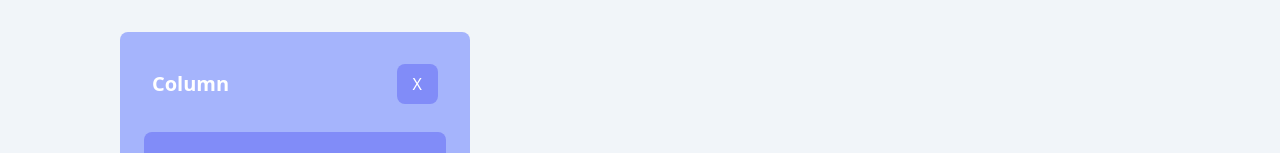
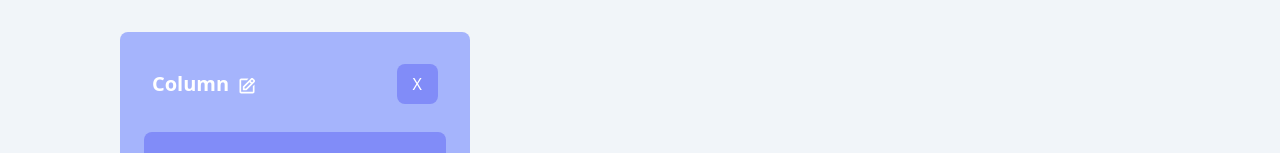
Before and after one commit to fleffy/kanban-board, a React (Vite) app: page / in a window 1280 px wide. Both pictures are taken after a click on the button "+ column". Shown: the part 225-378 px from the top of the page. Built offline with nearby package versions, Linux system fonts and the light colour scheme.

Commit message:
changed crypto.randomUUID() to uuidv4 package

```diff
--- a/package.json
+++ b/package.json
@@ -13,7 +13,8 @@
     "react": "^18.2.0",
     "react-dom": "^18.2.0",
     "react-icons": "^4.7.1",
-    "react-redux": "^8.0.5"
+    "react-redux": "^8.0.5",
+    "uuid": "^9.0.0"
   },
   "devDependencies": {
     "@types/react": "^18.0.26",
--- a/src/components/KanbanApp/Column/Columns.jsx
+++ b/src/components/KanbanApp/Column/Columns.jsx
@@ -1,5 +1,7 @@
 import { useDispatch } from 'react-redux'
 import { removeColumn, addTask, removeTask } from '../../../store/kanbanSlice'
+import { v4 as uuidv4 } from 'uuid'
+import { BiEdit } from 'react-icons/bi'
 
 export const Columns = ({ kanban }) => {
 	const dispatch = useDispatch()
@@ -12,7 +14,7 @@ export const Columns = ({ kanban }) => {
 		const newTask = {
 			taskText: newTaskText,
 			taskTime: new Date().toLocaleString(),
-			taskID: crypto.randomUUID(),
+			taskID: uuidv4(),
 		}
 		dispatch(addTask({ id, newTask }))
 	}
@@ -26,7 +28,10 @@ export const Columns = ({ kanban }) => {
 			<div>
 				<div className='flex flex-col gap-5 text-white bg-indigo-300 dark:bg-[#202123] rounded-lg w-[350px] p-6'>
 					<div className='rounded-lg p-2 flex items-center justify-between'>
-						<h3 className='font-semibold text-xl'>{kanban.title}</h3>
+						<button className='flex items-center hover:opacity-80 transition-all'>
+							<h3 className='font-semibold text-xl'>{kanban.title}</h3>
+							<BiEdit className='ml-2 mt-1 w-[20px] h-[20px]' />
+						</button>
 						<button
 							onClick={() => deleteColumn(kanban.id)}
 							className='bg-indigo-400 dark:bg-indigo-700 py-2 px-4 rounded-lg outline-none dark:opacity-40 dark:hover:opacity-100 transition'
@@ -37,7 +42,7 @@ export const Columns = ({ kanban }) => {
 					<div>
 						{kanban.tasks.map((task) => (
 							<div
-								key={crypto.randomUUID()}
+								key={uuidv4()}
 								className='bg-indigo-400 dark:bg-[#2a2c2d] rounded-lg p-4 flex flex-col gap-3 mb-4'
 							>
 								<div className='flex justify-between border-b-2 pb-2'>
```
Also changed, not shown: 1 other file (tests, documents, lock files or other folders).
